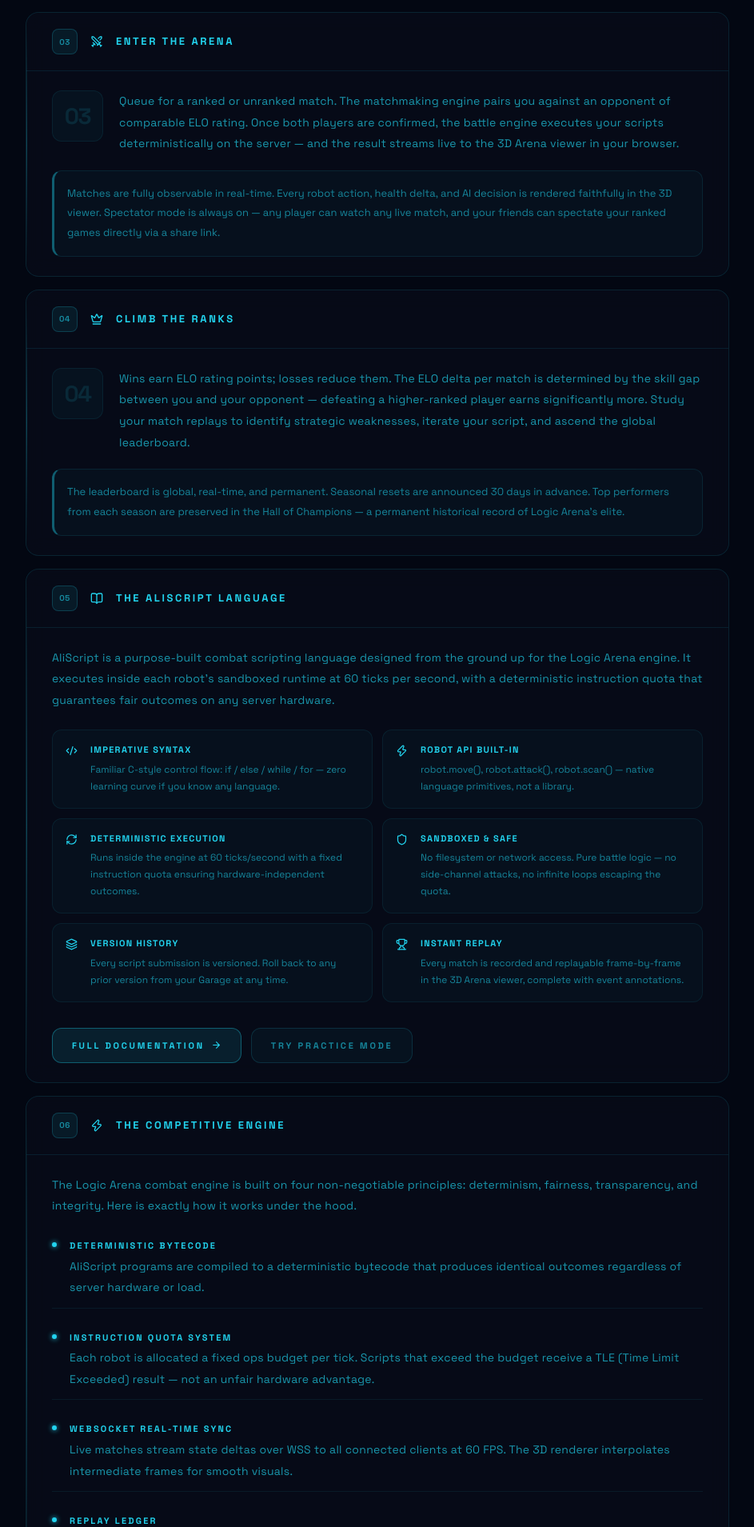
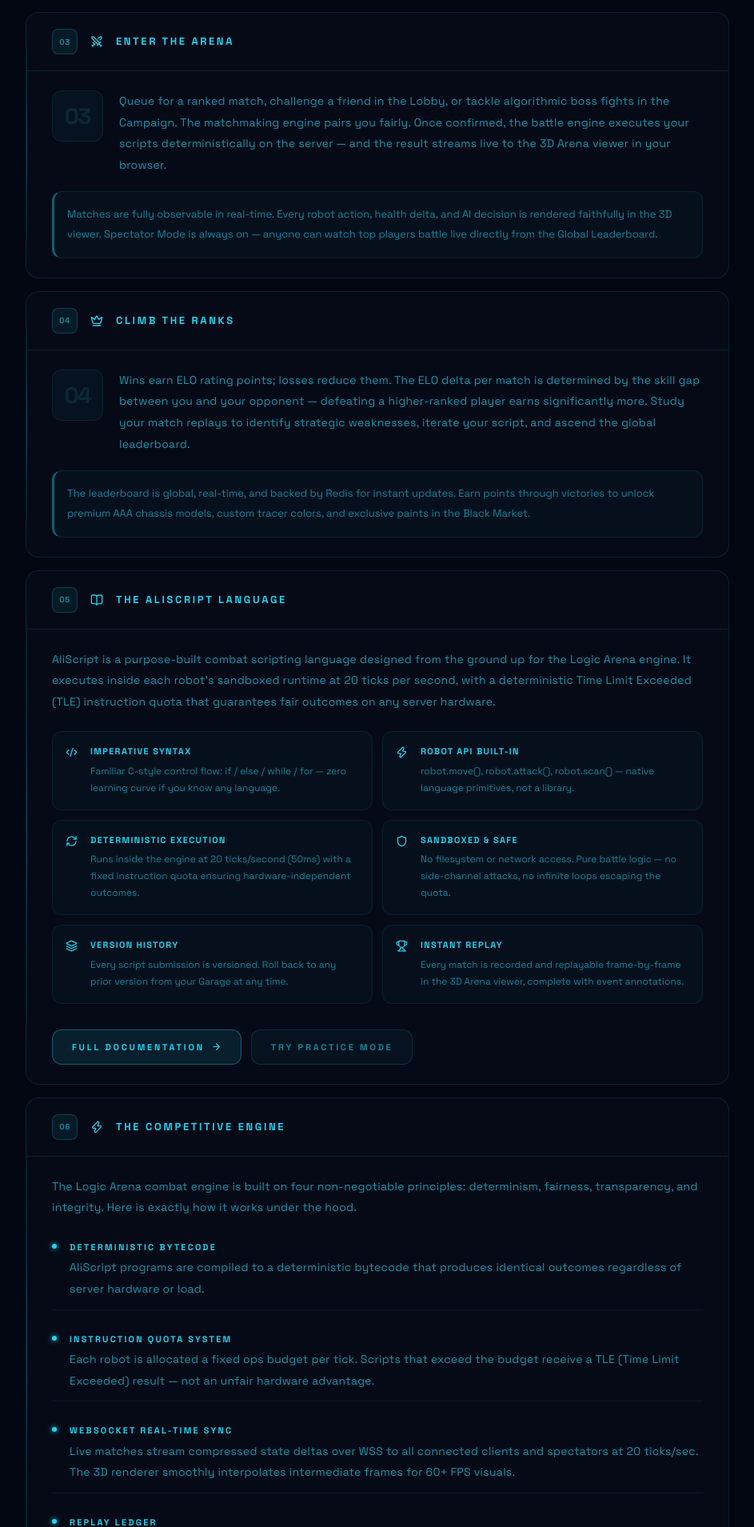
Before and after one commit to AverageMax/logic-arena, a Next.js app in the folder apps/client/: page /how-it-works in a window 1280 px wide. Shown: the part 1151-3060 px from the top of the page at 80% size, without its empty margins (336-1279 px from the left). Built offline with nearby package versions, Linux system fonts and the light colour scheme; no server answers.

Commit message:
docs: update public footer pages for v2.9.0 consistency (Black Market, TLE, Spectator)

```diff
--- a/apps/client/src/app/(public)/how-it-works/page.tsx
+++ b/apps/client/src/app/(public)/how-it-works/page.tsx
@@ -25,7 +25,7 @@ const SECTIONS: PublicSection[] = [
 const ALISCRIPT_FEATURES = [
   { icon: <Code2 size={15} />, label: "Imperative Syntax", desc: "Familiar C-style control flow: if / else / while / for — zero learning curve if you know any language." },
   { icon: <Zap size={15} />, label: "Robot API Built-In", desc: "robot.move(), robot.attack(), robot.scan() — native language primitives, not a library." },
-  { icon: <RefreshCw size={15} />, label: "Deterministic Execution", desc: "Runs inside the engine at 60 ticks/second with a fixed instruction quota ensuring hardware-independent outcomes." },
+  { icon: <RefreshCw size={15} />, label: "Deterministic Execution", desc: "Runs inside the engine at 20 ticks/second (50ms) with a fixed instruction quota ensuring hardware-independent outcomes." },
   { icon: <Shield size={15} />, label: "Sandboxed & Safe", desc: "No filesystem or network access. Pure battle logic — no side-channel attacks, no infinite loops escaping the quota." },
   { icon: <Layers size={15} />, label: "Version History", desc: "Every script submission is versioned. Roll back to any prior version from your Garage at any time." },
   { icon: <Trophy size={15} />, label: "Instant Replay", desc: "Every match is recorded and replayable frame-by-frame in the 3D Arena viewer, complete with event annotations." },
@@ -34,7 +34,7 @@ const ALISCRIPT_FEATURES = [
 const ENGINE_FACTS = [
   ["Deterministic Bytecode", "AliScript programs are compiled to a deterministic bytecode that produces identical outcomes regardless of server hardware or load."],
   ["Instruction Quota System", "Each robot is allocated a fixed ops budget per tick. Scripts that exceed the budget receive a TLE (Time Limit Exceeded) result — not an unfair hardware advantage."],
-  ["WebSocket Real-Time Sync", "Live matches stream state deltas over WSS to all connected clients at 60 FPS. The 3D renderer interpolates intermediate frames for smooth visuals."],
+  ["WebSocket Real-Time Sync", "Live matches stream compressed state deltas over WSS to all connected clients and spectators at 20 ticks/sec. The 3D renderer smoothly interpolates intermediate frames for 60+ FPS visuals."],
   ["Replay Ledger", "Every match outcome is committed to an append-only ledger on the server. Replays are lossless — they re-execute the original bytecode against the recorded input, not a saved video."],
 ];
 
@@ -61,8 +61,8 @@ export default function HowItWorksPage() {
       number: "03",
       title: "Enter the Arena",
       icon: <Swords size={16} />,
-      body: "Queue for a ranked or unranked match. The matchmaking engine pairs you against an opponent of comparable ELO rating. Once both players are confirmed, the battle engine executes your scripts deterministically on the server — and the result streams live to the 3D Arena viewer in your browser.",
-      detail: "Matches are fully observable in real-time. Every robot action, health delta, and AI decision is rendered faithfully in the 3D viewer. Spectator mode is always on — any player can watch any live match, and your friends can spectate your ranked games directly via a share link.",
+      body: "Queue for a ranked match, challenge a friend in the Lobby, or tackle algorithmic boss fights in the Campaign. The matchmaking engine pairs you fairly. Once confirmed, the battle engine executes your scripts deterministically on the server — and the result streams live to the 3D Arena viewer in your browser.",
+      detail: "Matches are fully observable in real-time. Every robot action, health delta, and AI decision is rendered faithfully in the 3D viewer. Spectator Mode is always on — anyone can watch top players battle live directly from the Global Leaderboard.",
     },
     {
       id: "climb-the-ranks",
@@ -70,7 +70,7 @@ export default function HowItWorksPage() {
       title: "Climb the Ranks",
       icon: <Crown size={16} />,
       body: "Wins earn ELO rating points; losses reduce them. The ELO delta per match is determined by the skill gap between you and your opponent — defeating a higher-ranked player earns significantly more. Study your match replays to identify strategic weaknesses, iterate your script, and ascend the global leaderboard.",
-      detail: "The leaderboard is global, real-time, and permanent. Seasonal resets are announced 30 days in advance. Top performers from each season are preserved in the Hall of Champions — a permanent historical record of Logic Arena's elite.",
+      detail: "The leaderboard is global, real-time, and backed by Redis for instant updates. Earn points through victories to unlock premium AAA chassis models, custom tracer colors, and exclusive paints in the Black Market.",
     },
   ];
 
@@ -130,7 +130,7 @@ export default function HowItWorksPage() {
       <PublicSectionCard id="aliscript-language" index={5} title="The AliScript Language" icon={<BookOpen size={16} />}>
         <div className="flex flex-col gap-6">
           <PublicBody>
-            AliScript is a purpose-built combat scripting language designed from the ground up for the Logic Arena engine. It executes inside each robot&apos;s sandboxed runtime at 60 ticks per second, with a deterministic instruction quota that guarantees fair outcomes on any server hardware.
+            AliScript is a purpose-built combat scripting language designed from the ground up for the Logic Arena engine. It executes inside each robot&apos;s sandboxed runtime at 20 ticks per second, with a deterministic Time Limit Exceeded (TLE) instruction quota that guarantees fair outcomes on any server hardware.
           </PublicBody>
           <div className="grid grid-cols-1 sm:grid-cols-2 gap-3">
             {ALISCRIPT_FEATURES.map(f => (
--- a/apps/client/src/app/(public)/privacy/page.tsx
+++ b/apps/client/src/app/(public)/privacy/page.tsx
@@ -74,10 +74,10 @@ export default function PrivacyPage() {
             style={{ border: "1px solid rgba(var(--accent-rgb), 0.12)" }}
           >
             <PublicDefinition term="Account Data">
-              Your username, email address, and — when you authenticate via Google or GitHub — your public OAuth profile name and avatar URL. We do not collect passwords when you use OAuth. If you register with an email and password directly, your password is stored as a one-way bcrypt hash and is never readable by our team.
+              Your username, email address, custom uploaded avatars (processed securely via Cloudinary), and — when you authenticate via Google or GitHub — your public OAuth profile name. We do not collect passwords when you use OAuth. If you register with an email and password directly, your password is stored as a one-way bcrypt hash and is never readable by our team.
             </PublicDefinition>
             <PublicDefinition term="Platform Data">
-              Match results, ELO rating history, AliScript program versions you submit, campaign progress, cosmetic selections, and session metadata (timestamps, match durations). This data is the engine of Logic Arena — it powers rankings, matchmaking, and replay systems.
+              Match results, ELO rating history, AliScript program versions you submit, campaign progress, Black Market points, Garage cosmetic selections, and session metadata. This data is the engine of Logic Arena — it powers rankings, matchmaking, and replay systems.
             </PublicDefinition>
             <PublicDefinition term="Usage Analytics">
               Aggregate, anonymised telemetry about feature engagement (e.g., which editor tools are used most). No individual user is identifiable in this data.
--- a/apps/client/src/app/(public)/terms/page.tsx
+++ b/apps/client/src/app/(public)/terms/page.tsx
@@ -139,7 +139,8 @@ export default function TermsPage() {
           </PublicBody>
           {[
             "Write, test, and submit AliScript programs to control virtual robots in competitive and campaign modes.",
-            "Participate in ranked and unranked matches against other users.",
+            "Participate in ranked matches, Campaigns, or Tournaments against other users.",
+            "Watch live matches via Spectator Mode and interact with the Black Market economy.",
             "Access and read platform documentation, patch notes, and community resources.",
             "Share match replays and your AliScript programs with other users for educational or community purposes.",
             "Report bugs and submit feature requests through official channels.",
@@ -199,8 +200,9 @@ export default function TermsPage() {
             The Arena is built on fair competition and mutual respect. The following conduct is strictly prohibited and will result in disciplinary action up to and including permanent account termination:
           </PublicBody>
           {[
-            ["Sandbox Exploitation", "Attempting to circumvent, escape, or otherwise abuse the AliScript execution sandbox to affect the host server, other users' sessions, or the match engine outside intended game mechanics."],
-            ["Platform Sabotage", "Submitting code intentionally designed to cause server crashes, memory exhaustion, or degraded performance for other users."],
+            ["Sandbox & Quota Exploitation", "Attempting to circumvent the AliScript execution sandbox or maliciously evade Time Limit Exceeded (TLE) quotas to degrade server performance."],
+            ["Economy Manipulation", "Exploiting bugs to generate infinite Black Market points, duplicate items, or manipulate Garage cosmetic loadouts."],
+            ["Platform Sabotage", "Submitting code intentionally designed to cause server crashes or memory exhaustion."],
             ["Vulnerability Exploitation", "Exploiting bugs, security vulnerabilities, or unintended mechanics for competitive advantage without first reporting them through our responsible disclosure process."],
             ["Harassment & Toxicity", "Engaging in harassment, hate speech, threats, or any abusive behaviour toward other users in any platform communication channel."],
             ["Multi-Accounting", "Creating or using multiple accounts to exploit matchmaking, manipulate rankings, or circumvent suspensions."],
```
